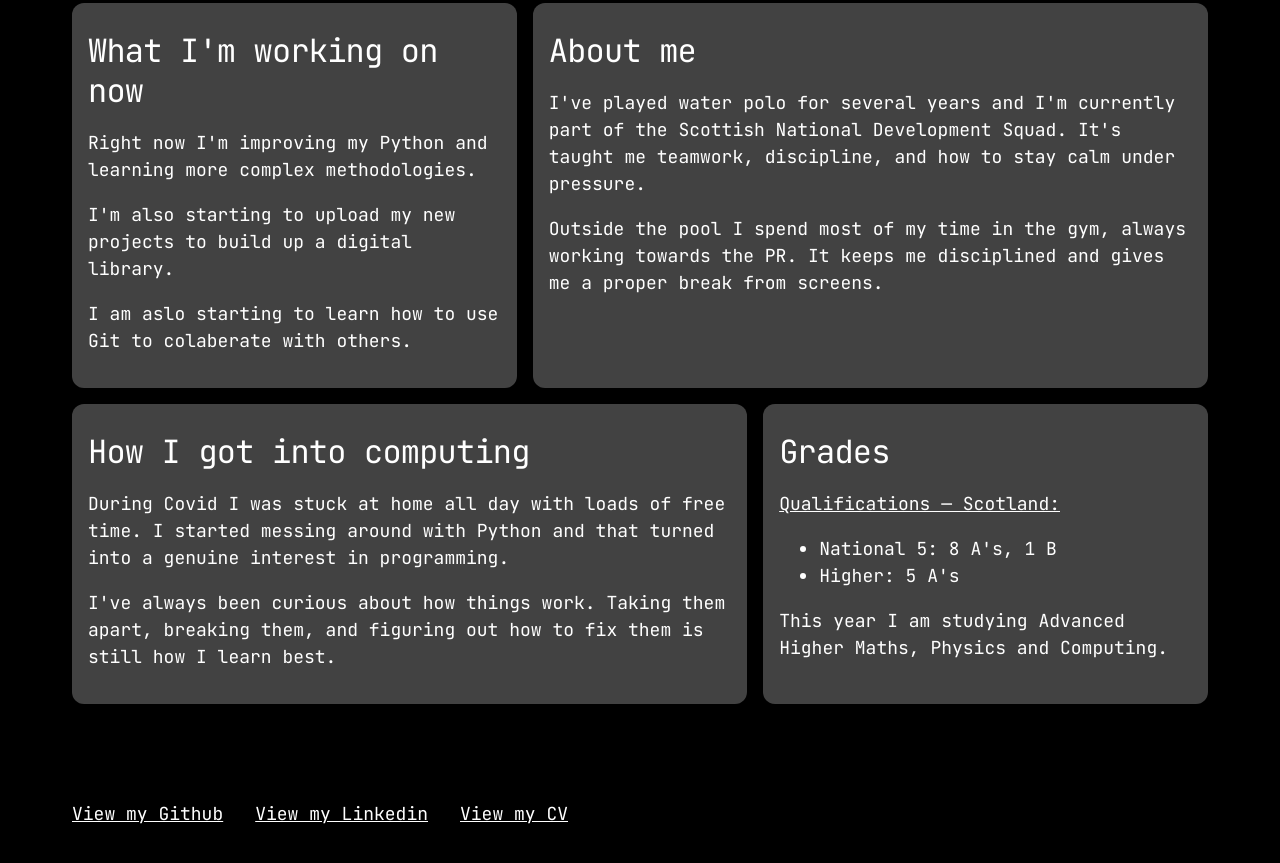
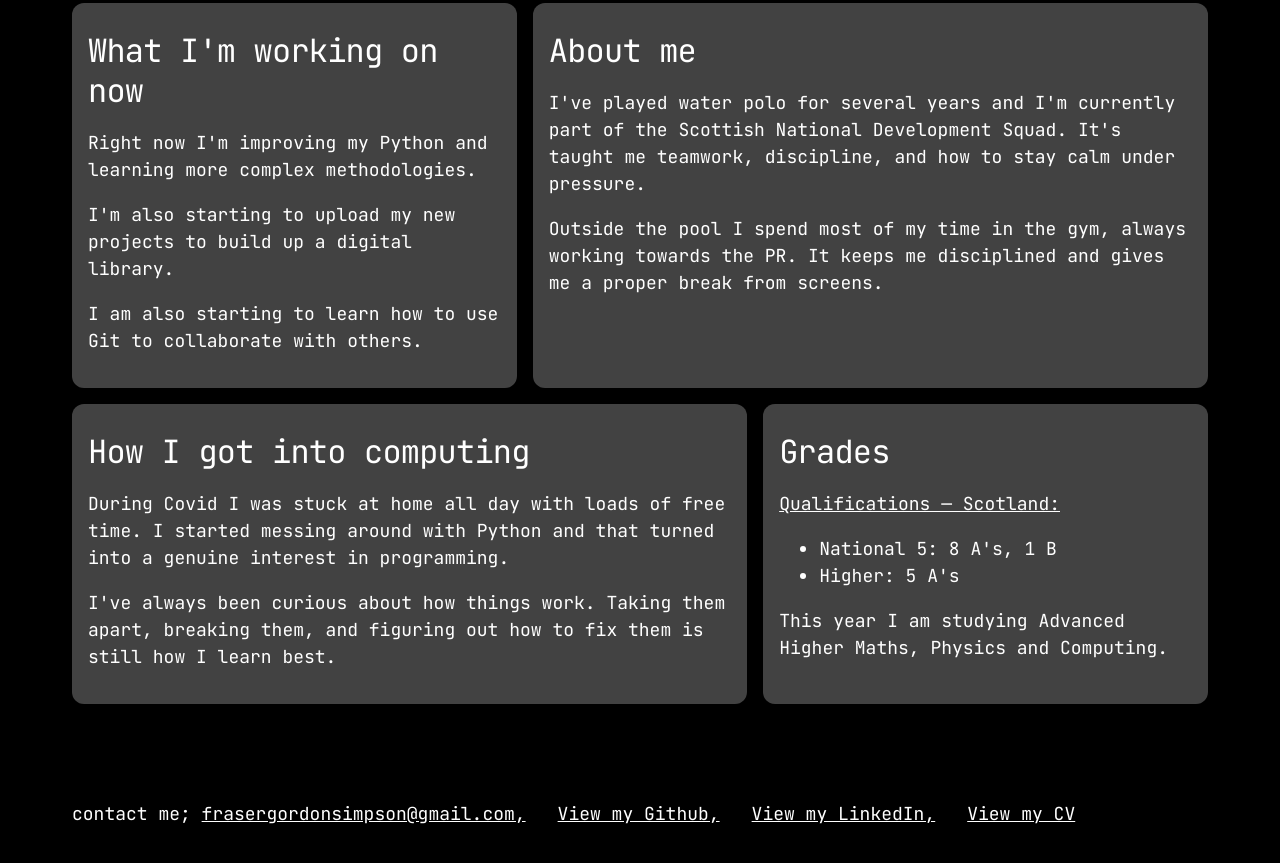
Before and after one commit to frasersimpson126/Web, a plain HTML site: page index.html in a window 1280 px wide. Shown: the part 1148-2011 px from the top of the page. Drawn offline with Linux system fonts and the light colour scheme.

Commit message:
fixed spelling
 and added email

```diff
--- a/index.html
+++ b/index.html
@@ -72,7 +72,7 @@
           <h2>What I'm working on now</h2>
           <p>Right now I'm improving my Python and learning more complex methodologies.</p>
           <p>I'm also starting to upload my new projects to build up a digital library.</p>
-            <p>I am aslo starting to learn how to use Git to colaberate with others.</p>
+            <p>I am also starting to learn how to use Git to collaborate with others.</p>
         </div>
 
         <div class="about">
@@ -105,16 +105,16 @@
             </ul>
             This year I am studying Advanced Higher Maths, Physics and Computing.
           </p>
-
-
         </div>
       </article>
+
     </main>
 
     <footer>
       <div>
-        <p><a href="https://github.com/frasersimpson126">View my Github</a></p>
-        <p><a href="https://www.linkedin.com/in/fraser-simpson-a44a3628a/">View my Linkedin</a></p>
+        <p>contact me; <a href="mailto:frasergordonsimpson@gmail.com">frasergordonsimpson@gmail.com,</a></p>
+        <p><a href="https://github.com/frasersimpson126">View my Github,</a></p>
+        <p><a href="https://www.linkedin.com/in/fraser-simpson-a44a3628a/">View my LinkedIn,</a></p>
         <p><a href="/cv">View my CV</a></p>
       </div>
     </footer>
```
